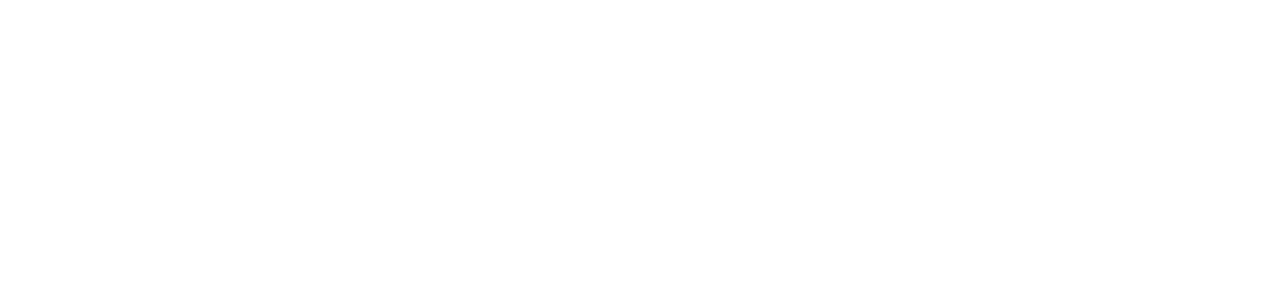
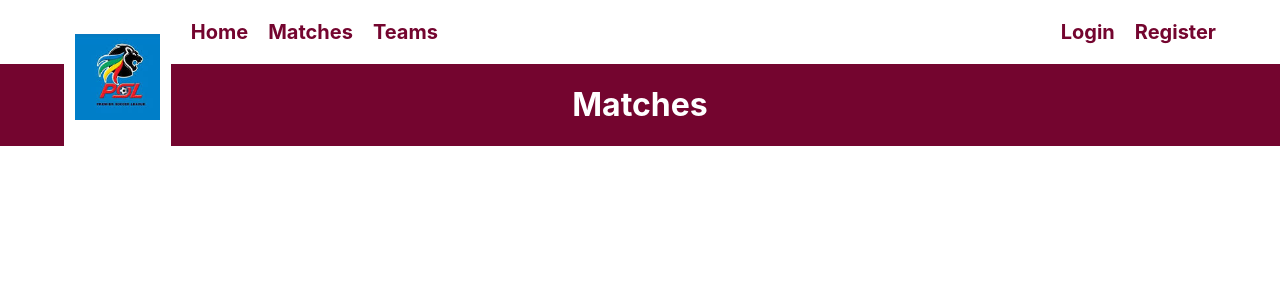
Before and after one commit to nhlalala9/Psl_match_reservation, a React (Create React App) app in the folder frontend/: page /matches in a window 1280 px wide. Before the commit this address had no page. Shown: the top 300 px of the page. Built offline with nearby package versions, Linux system fonts and the light colour scheme.

Commit message:
added css

```diff
--- a/frontend/src/App.js
+++ b/frontend/src/App.js
@@ -2,6 +2,7 @@
 import { BrowserRouter, Routes, Route } from "react-router-dom";
 import Home from "./home/home";
 import Login from "./login/login.js";
+import Matches from "./matches/matches"
 
 
 function App() {
@@ -10,6 +11,7 @@
       <Routes>
         <Route path="/" element={<Home />} />
         <Route path="/login" element={<Login/>}/>
+        <Route path="/matches" element={<Matches/>}/>
       </Routes>
     </BrowserRouter>
 
--- /dev/null
+++ b/frontend/src/matches/matches.css
@@ -0,0 +1,24 @@
+.matches_container{
+    display: flex;
+  flex-direction: column;
+  align-items: center;
+  justify-content: center;
+  height: 100%;
+  width: 100%;
+  background-color:#fff;
+}
+
+.matches_container_header{
+    display: flex;
+    flex-direction: row;
+    align-items: center;
+    justify-content: center;
+    margin-bottom: 30px;
+    width: 100%;
+    background-color: #74052f;
+    color: #fff;
+
+    position: fixed;
+    top: 64px;
+    left: 0;
+}
--- /dev/null
+++ b/frontend/src/matches/matches.js
@@ -0,0 +1,18 @@
+import React from 'react'
+import Header from '../components/header/header'
+import './matches.css';
+
+function Matches() {
+    return (
+        <div className="matches">
+            <Header />
+            <div className="matches_container">
+                <div className="matches_container_header">
+                    <h1>Matches</h1>
+                </div>
+            </div>
+        </div>
+    )
+}
+
+export default Matches
```
